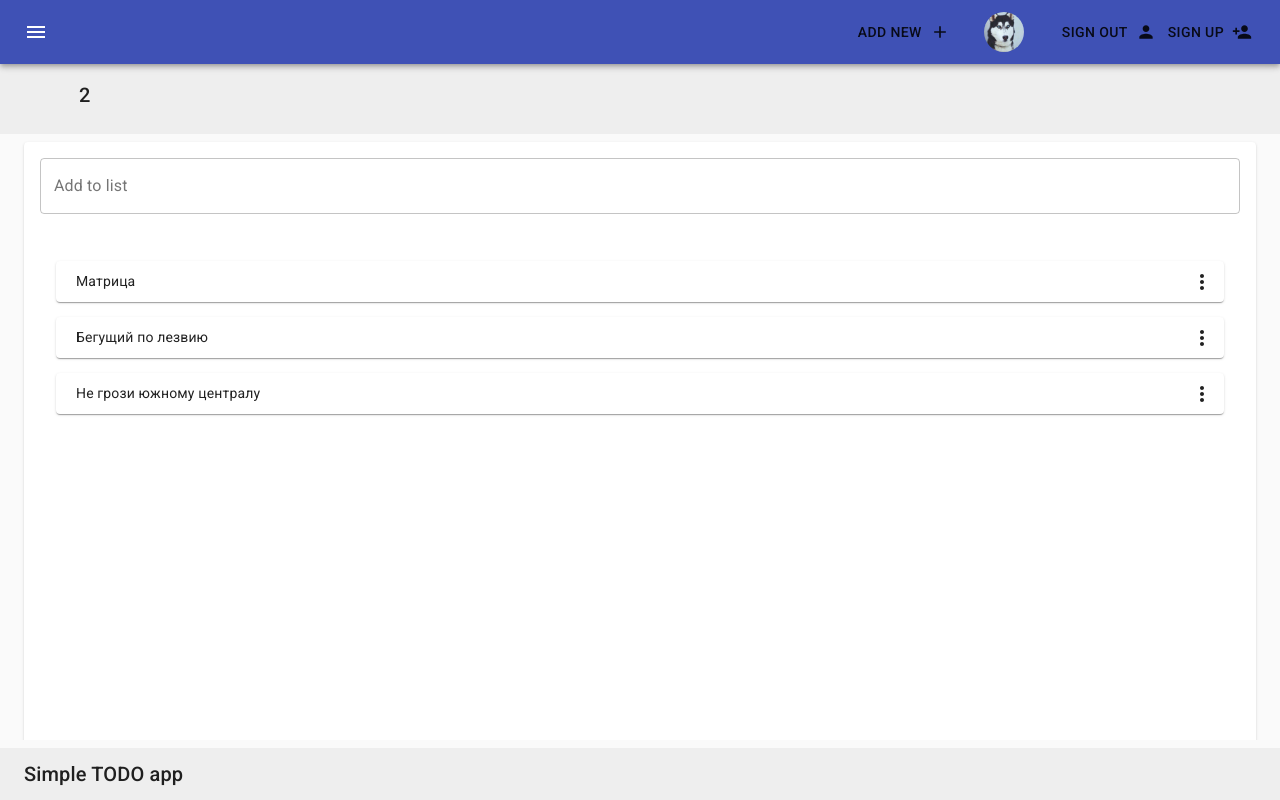
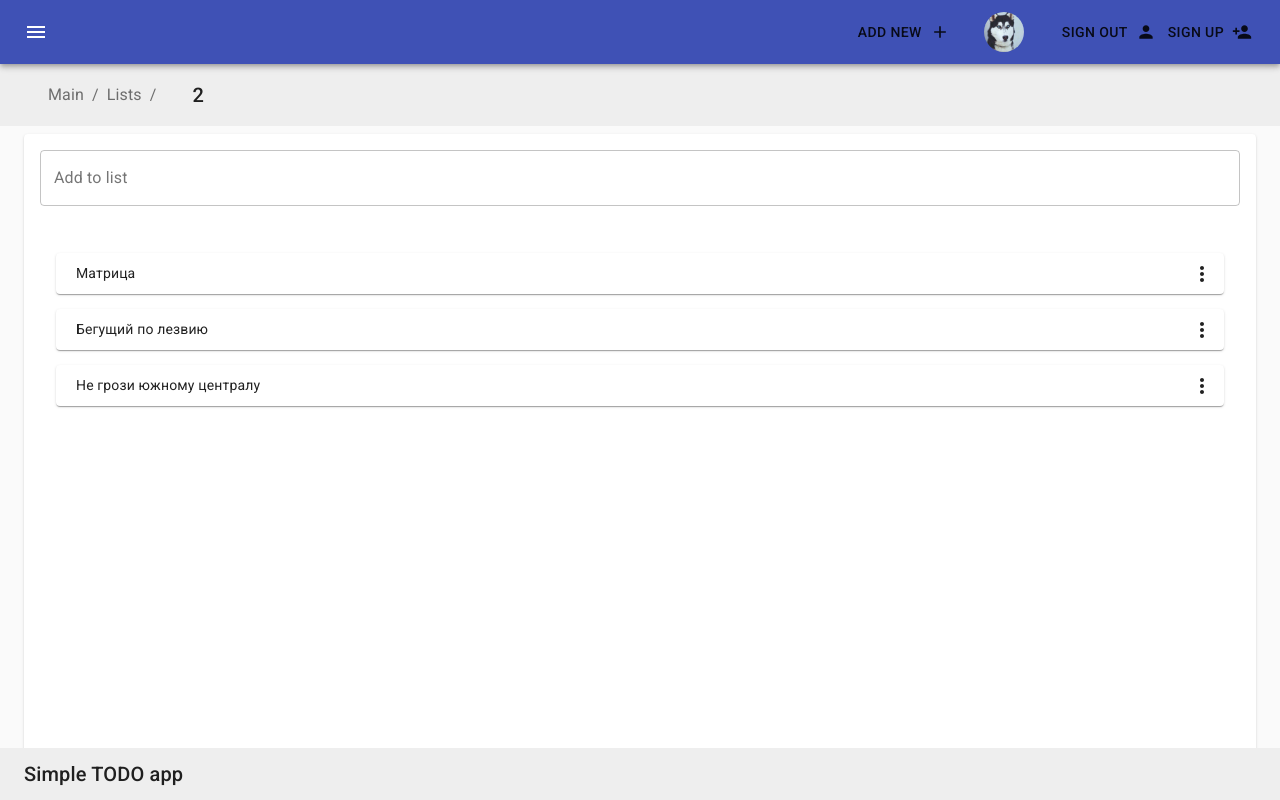
Before and after one commit to Gur01/simple-todoapp, a React app: page /list/1 in a window 1280 px wide. Built offline with nearby package versions, Linux system fonts and the light colour scheme.

Commit message:
subheader component

```diff
--- /dev/null
+++ b/src/components/PageSubheader.tsx
@@ -0,0 +1,63 @@
+import Breadcrumbs from "@material-ui/core/Breadcrumbs";
+import Container from "@material-ui/core/Container";
+import Grid from "@material-ui/core/Grid";
+import Link from "@material-ui/core/Link";
+import React from "react";
+import { useHistory } from "react-router-dom";
+import styled from "styled-components";
+
+interface Subheader {
+    links: LinksProps[];
+    title: any;
+}
+export interface LinksProps {
+    href: string;
+    text: string;
+}
+
+const PageSubheader = (props: Subheader) => {
+    const history = useHistory();
+
+    const handleLinkClick = (event: React.MouseEvent<HTMLAnchorElement, MouseEvent>, href: string) => {
+        event.preventDefault();
+        history.push(href);
+    };
+
+    return (
+        <SubHeader maxWidth="xl">
+            <PageContent maxWidth="lg">
+                <Grid item xs={12}>
+                    <Breadcrumbs aria-label="breadcrumb">
+                        {props.links.map((link, index) => (
+                            <Link
+                                color="inherit"
+                                href={link.href}
+                                key={index}
+                                onClick={(event: React.MouseEvent<HTMLAnchorElement, MouseEvent>) =>
+                                    handleLinkClick(event, link.href)
+                                }
+                            >
+                                {link.text}
+                            </Link>
+                        ))}
+
+                        {props.title()}
+                    </Breadcrumbs>
+                </Grid>
+            </PageContent>
+        </SubHeader>
+    );
+};
+
+const SubHeader = styled(Container)`
+    background-color: #eee;
+    z-index: 100;
+`;
+
+const PageContent = styled(Container)`
+    position: relative;
+    flex-grow: 1;
+    overflow: hidden;
+`;
+
+export default PageSubheader;
--- a/src/components/index.ts
+++ b/src/components/index.ts
@@ -1,5 +1,6 @@
 export { default as ContentEditable } from "./ContentEditable";
 export { default as Login } from "./Login";
 export { default as Menu } from "./Menu";
+export { default as PageSubheader } from "./PageSubheader";
 export { default as Popover } from "./Popover";
 export { default as Spacer } from "./Spacer";
--- a/src/screens/Lists/List.tsx
+++ b/src/screens/Lists/List.tsx
@@ -3,10 +3,9 @@ import Button from "@material-ui/core/Button";
 import Card from "@material-ui/core/Card";
 import CardContent from "@material-ui/core/CardContent";
 import Container from "@material-ui/core/Container";
-import Grid from "@material-ui/core/Grid";
 import TextField from "@material-ui/core/TextField";
 import cloneDeep from "clone-deep";
-import { ContentEditable } from "components";
+import { ContentEditable, PageSubheader } from "components";
 import produce from "immer";
 import React from "react";
 import server from "server";
@@ -257,13 +256,24 @@ const List = (props: ListProps) => {
         };
     };
 
+    const links = [
+        {
+            href: "/",
+            text: "Main",
+        },
+        {
+            href: "/lists",
+            text: "Lists",
+        },
+    ];
+
     return (
         <ListsWrapper>
-            <PageSubHeader maxWidth="xl">
-                <PageContent maxWidth="lg">
-                    <Grid item xs={12}>
-                        <Box>
-                            {props.list && (
+            <PageSubheader
+                links={links}
+                title={() => {
+                    return (
+                        props.list && (
                             <Title done={isDone ? 1 : 0}>
                                 <ContentEditable
                                     text={props.list?.title ?? "New title"}
@@ -272,11 +282,10 @@ const List = (props: ListProps) => {
                                     disabled={isDone}
                                 />
                             </Title>
-                            )}
-                        </Box>
-                    </Grid>
-                </PageContent>
-            </PageSubHeader>
+                        )
+                    );
+                }}
+            />
 
             <PageContent maxWidth="lg">
                 <CustomCard>
@@ -336,11 +345,16 @@ const Title = styled(Button)<{ done: number }>`
     color: ${(props) => (props.done === 1 ? "rgba(0, 0, 0, 0.4) !important" : "inherit")};
     display: inline-block;
     font-size: 1.25rem !important;
-    padding: 5px 10px;
+    // padding: 0 !important;
     text-decoration: ${(props) => (props.done === 1 ? "line-through !important" : "none")};
     text-transform: none !important;
     white-space: none;
     width: auto;
+    min-width: 50px !important;
+
+    div[class^="StyledContentEditable"] {
+        padding: 0;
+    }
 
     .MuiTouchRipple-root {
         display: none;
@@ -353,16 +367,10 @@ const ListsWrapper = styled.div`
     height: 100%;
 `;
 
-const PageSubHeader = styled(Container)`
-    background-color: #eee;
-    z-index: 100;
-`;
-
 const PageContent = styled(Container)`
     position: relative;
     flex-grow: 1;
     overflow: hidden;
-    margin-bottom: 8px;
 `;
 
 export default List;
--- a/src/screens/Lists/ListItem.tsx
+++ b/src/screens/Lists/ListItem.tsx
@@ -1,11 +1,7 @@
 import Divider from "@material-ui/core/Divider";
-import FormControl from "@material-ui/core/FormControl";
-import FormControlLabel from "@material-ui/core/FormControlLabel";
 import List from "@material-ui/core/List";
 import ListItem from "@material-ui/core/ListItem";
 import Paper from "@material-ui/core/Paper";
-import Radio from "@material-ui/core/Radio";
-import RadioGroup from "@material-ui/core/RadioGroup";
 import CheckCircleOutline from "@material-ui/icons/CheckCircleOutline";
 import MoreVert from "@material-ui/icons/MoreVert";
 import { ContentEditable } from "components";
@@ -28,7 +24,6 @@ interface CustomCardProps {
 
 const ListPaper = (props: CustomCardProps) => {
     const [anchorEl, setAnchorEl] = React.useState<null | HTMLElement>(null);
-    const [value, setValue] = React.useState("no");
     const [editing, setEditing] = React.useState(false);
 
     const editable = React.useRef(null);
@@ -43,10 +38,6 @@ const ListPaper = (props: CustomCardProps) => {
             setEditing(true);
         }
     }, [props.editableId]);
-
-    const handleSelectPriority = (event: React.ChangeEvent<HTMLInputElement>) => {
-        setValue((event.target as HTMLInputElement).value);
-    };
 
     const handleMenuClick = (event: React.MouseEvent<SVGSVGElement | HTMLDivElement>) => {
         setAnchorEl(event.currentTarget as HTMLDivElement);
@@ -152,12 +143,4 @@ const MenuIcon = styled(MoreVert)`
     cursor: pointer;
 `;
 
-const CheckIcon = styled(CheckCircleOutline)`
-    position: absolute;
-    right: 50px;
-    top: 50%;
-    transform: translateY(-50%);
-    cursor: pointer;
-`;
-
 export default ListPaper;
```
Lines whose indentation alone changed are shown as unchanged.
